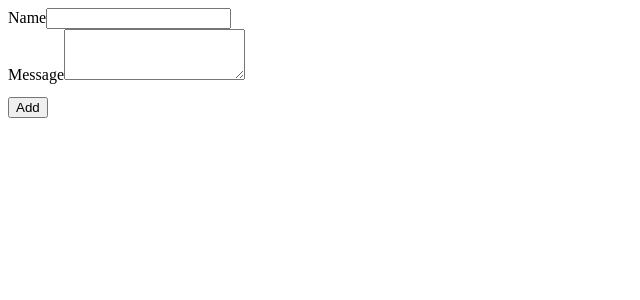
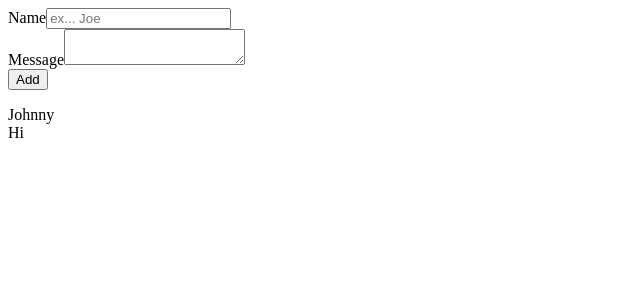
Before and after one commit to jlombardi22/social-feed, a React (Create React App) app: page / in a window 1280 px wide. Shown: the top 300 px of the page, without its empty margins (0-640 px from the left). Built offline with nearby package versions, Linux system fonts and the light colour scheme.

Commit message:
create a form for adding a message, also made a card to store the messages

```diff
--- a/package.json
+++ b/package.json
@@ -9,6 +9,7 @@
     "react": "^18.0.0",
     "react-dom": "^18.0.0",
     "react-scripts": "5.0.1",
+    "reactstrap": "^9.0.2",
     "web-vitals": "^2.1.4"
   },
   "scripts": {
--- a/src/App.js
+++ b/src/App.js
@@ -1,5 +1,6 @@
 import React, { useState } from "react";
-import Messages from "./components/Messages/Messages";
+import Messages from "./components/AddMessage/AddMessageForm";
+import MessageCard from "./components/DisplayMessage/MessageCard";
 import "./App.css";
 function App() {
   const [messages, setMessages] = useState([{ name: "Johnny", message: "Hi" }]);
@@ -11,6 +12,7 @@ function App() {
   return (
     <div>
       <Messages addNewMessage={addNewMessage} />
+      <MessageCard postMade={messages} />
     </div>
   );
 }
--- /dev/null
+++ b/src/components/AddMessage/AddMessageForm.jsx
@@ -0,0 +1,46 @@
+import React, { useState } from "react";
+import { FormGroup, Label, Input, Button, Form } from "reactstrap";
+
+const AddMessageForm = props => {
+  const [name, setName] = useState("");
+  const [message, setMessage] = useState("");
+
+  function handleSubmit(e) {
+    e.preventDefault();
+    let newMessage = {
+      name: name,
+      message: message,
+    };
+    console.log(newMessage);
+  }
+
+  return (
+    <Form inline>
+      <FormGroup onSubmit={handleSubmit}>
+        <Label for="fullName">Name</Label>
+        <Input
+          id="exampleAddress"
+          name="text"
+          placeholder="ex... Joe"
+          value={name}
+          onChange={e => setName(e.target.value)}
+        />
+      </FormGroup>
+      <FormGroup>
+        <Label for="message">Message</Label>
+        <Input
+          id="exampleText"
+          name="text"
+          type="textarea"
+          value={message}
+          onChange={e => setMessage(e.target.value)}
+        />
+      </FormGroup>
+      <Button color="success" type="submit">
+        Add
+      </Button>
+    </Form>
+  );
+};
+
+export default AddMessageForm;
--- /dev/null
+++ b/src/components/DisplayMessage/MessageCard.jsx
@@ -0,0 +1,22 @@
+import { Card, CardBody, CardSubtitle, CardText, CardTitle } from "reactstrap";
+
+const MessageCard = props => {
+  return (
+    <Card>
+      <CardBody>
+        <CardText>
+          {props.postMade.map((message, i) => {
+            return (
+              <CardTitle key={i}>
+                <CardSubtitle>{message.name}</CardSubtitle>
+                <CardSubtitle>{message.message}</CardSubtitle>
+              </CardTitle>
+            );
+          })}
+        </CardText>
+      </CardBody>
+    </Card>
+  );
+};
+
+export default MessageCard;
--- a/src/components/Messages/Messages.jsx
+++ /dev/null
@@ -1,47 +0,0 @@
-import React, { useState } from "react";
-
-const Messages = props => {
-  const [name, setName] = useState("");
-  const [message, setMessage] = useState("");
-
-  function handleSubmit(e) {
-    e.preventDefault();
-    let newMessage = {
-      name: name,
-      message: message,
-    };
-    console.log(newMessage);
-  }
-
-  return (
-    <form onSubmit={handleSubmit} className="form-grid">
-      <div className="form-group">
-        <label>Name</label>
-        <input
-          className="form-control"
-          type="text"
-          value={name}
-          onChange={e => setName(e.target.value)}
-        />
-      </div>
-      <div className="form-group">
-        <label>Message</label>
-        <textarea
-          className="form-control"
-          id="exampleFormControlTextarea1"
-          rows="3"
-          onChange={event => setMessage(event.target.value)}
-        ></textarea>
-      </div>
-      <button
-        className="btn btn-primary"
-        style={{ "margin-top": "1em" }}
-        type="submit"
-      >
-        Add
-      </button>
-    </form>
-  );
-};
-
-export default Messages;
```
Also changed, not shown: 1 other file (tests, documents, lock files or other folders).
